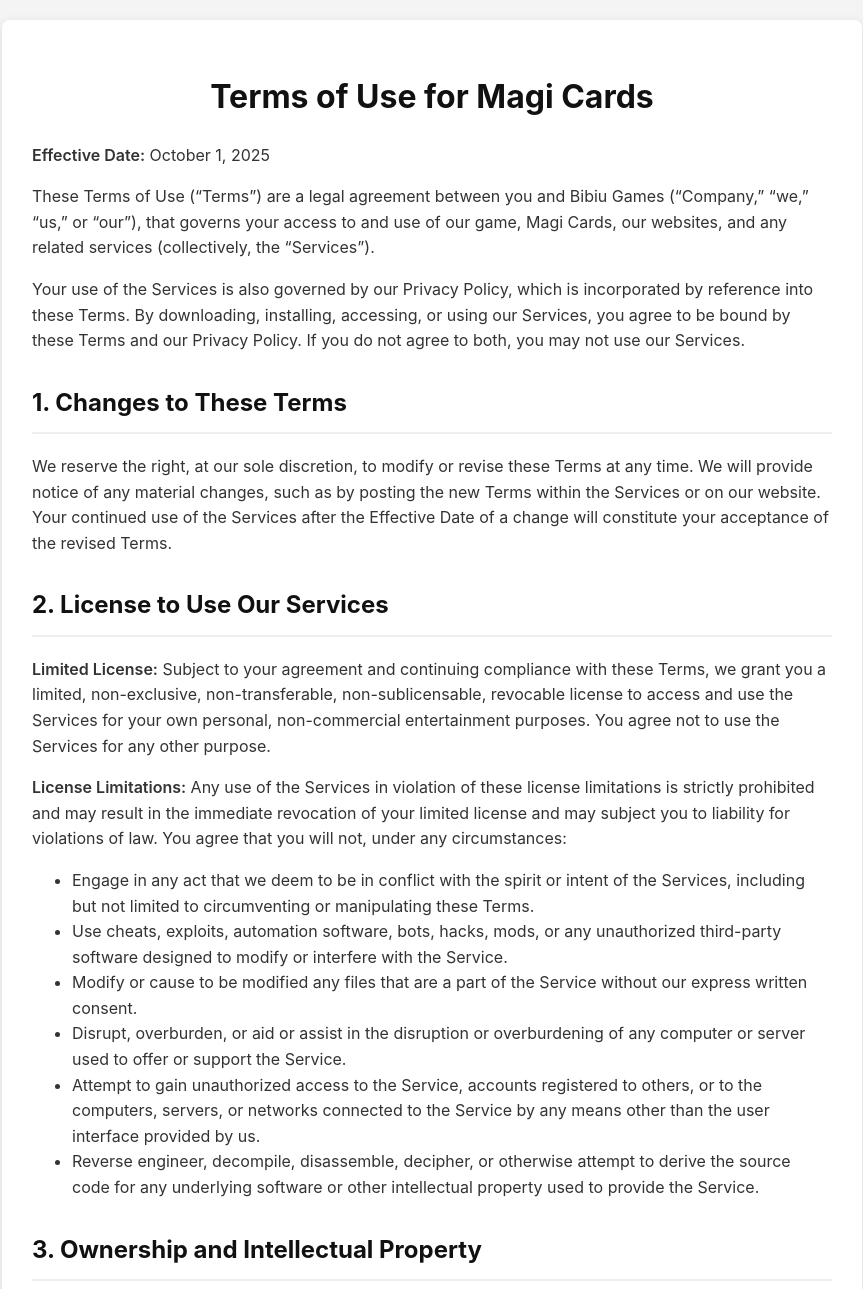
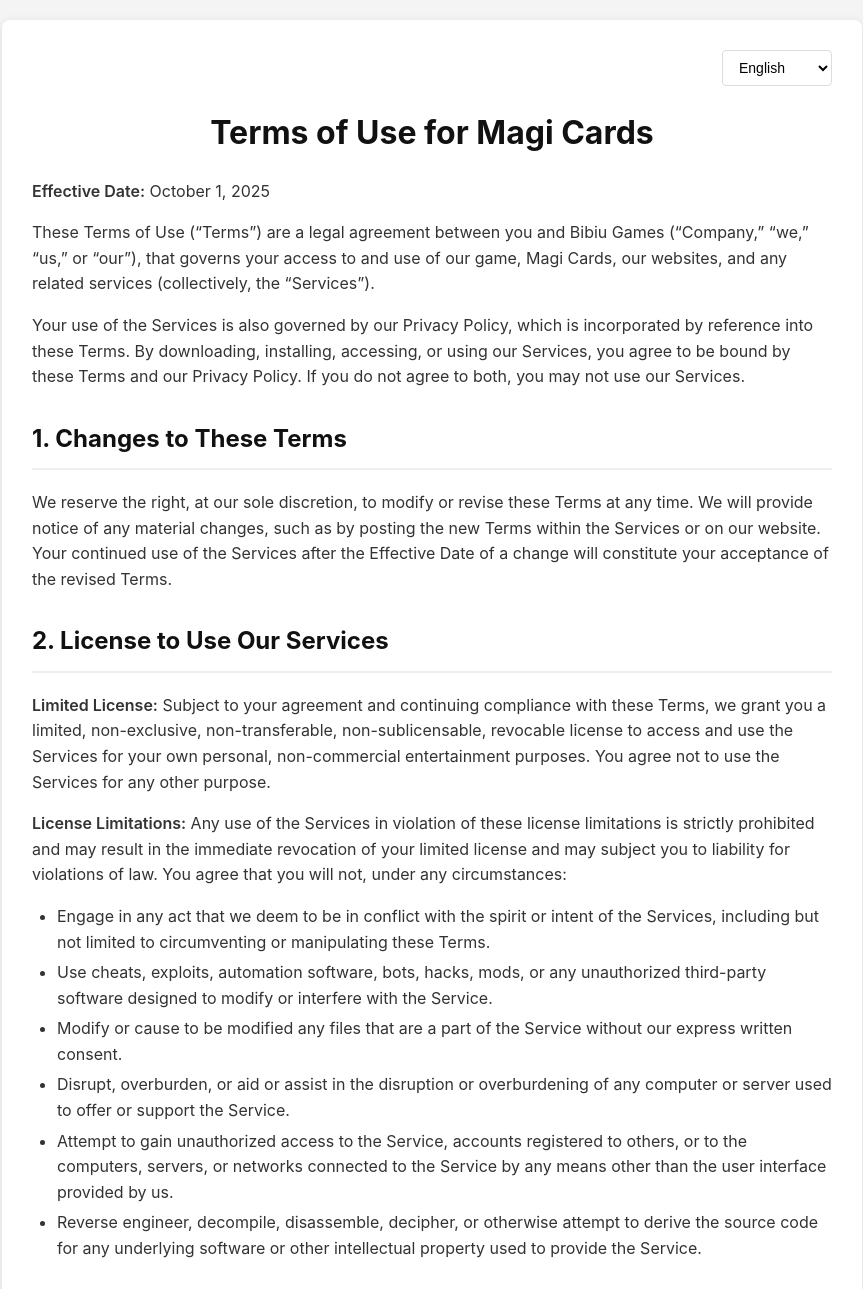
Before and after one commit to fabiobp/magicards, a plain HTML site: page magicards/terms/en-us/index.html in a window 1280 px wide. Shown: the top 1289 px of the page, without its empty margins (208-1071 px from the left). Drawn offline with Linux system fonts and the light colour scheme.

Commit message:
dropdown added.

```diff
--- a/magicards/terms/en-us/index.html
+++ b/magicards/terms/en-us/index.html
@@ -41,10 +41,36 @@
             padding-top: 20px;
             border-top: 1px solid #eee;
         }
+        .language-selector {
+            text-align: right;
+            margin-bottom: 20px;
+        }
+        .language-selector select {
+            padding: 8px 12px;
+            border: 1px solid #ddd;
+            border-radius: 4px;
+            background-color: #fff;
+            font-size: 14px;
+            cursor: pointer;
+        }
+        ul {
+            margin: 10px 0;
+            padding-left: 25px;
+        }
+        li {
+            margin: 5px 0;
+        }
     </style>
 </head>
 <body>
     <div class="container">
+        <div class="language-selector">
+            <select id="languageSelect" onchange="changeLanguage()">
+                <option value="en-us" selected>English</option>
+                <option value="pt-br">Português</option>
+            </select>
+        </div>
+
         <h1>Terms of Use for Magi Cards</h1>
 
         <p><strong>Effective Date:</strong> October 1, 2025</p>
```
Also changed, not shown: magicards/terms/pt-br/index.html (+26 -0 lines).
